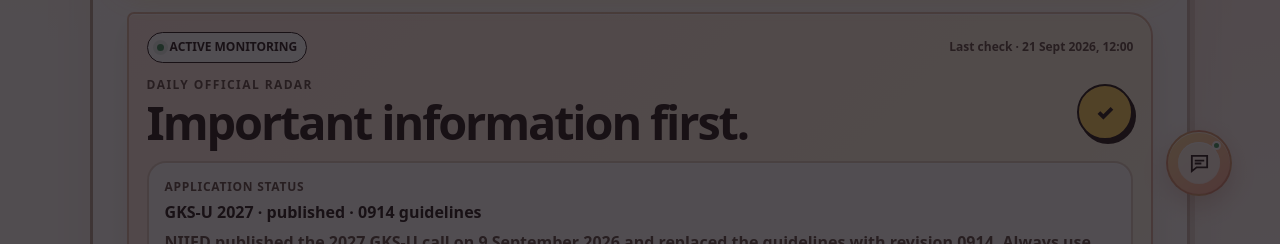
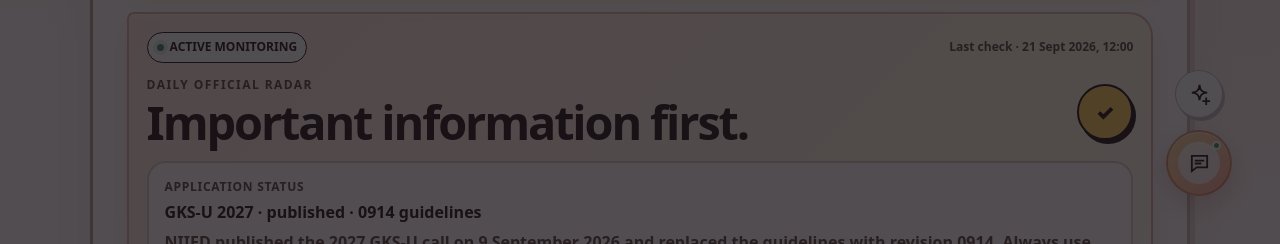
Before and after one commit to DevKAlpha/LearnV, a React (Vite) app: page /gks in a window 1280 px wide. Shown: the part 556-800 px from the top of the page. Built offline with nearby package versions, Linux system fonts and the light colour scheme.

Commit message:
feat(learning): add discreet global learning quick access

```diff
--- a/src/app/App.tsx
+++ b/src/app/App.tsx
@@ -20,6 +20,7 @@ import { InterviewChatbotLauncher } from "@/features/interview-chatbot/presentat
 import { isLearningQa } from "@/infrastructure/config/app-scope";
 import { QaPreviewNotice } from "@/app/layout/QaPreviewNotice";
 import { StoryFolio } from "@/shared/ui/StoryFolio";
+import { LearningQuickAccess } from "@/app/layout/LearningQuickAccess";
 
 const SectionTour = lazy(() => import("@/app/layout/SectionTour").then((module) => ({ default: module.SectionTour })));
 
@@ -92,12 +93,15 @@ export function App() {
         </VisualReadinessGate>
       </main>
 
+      <div className="learning-floating-tools">
+        <LearningQuickAccess key={location.pathname} learning={learning} />
         {!isImmersiveLearningExperience && (
           <InterviewChatbotLauncher
             prioritySkill={learning.analysis.priority?.skill}
             adaptiveFocus={learning.interviewAdaptation.focus}
           />
         )}
+      </div>
 
       {tourReady && visuallyReadyRoute === location.pathname && <Suspense fallback={null}><SectionTour /></Suspense>}
     </div>
--- /dev/null
+++ b/src/app/layout/LearningQuickAccess.tsx
@@ -0,0 +1,64 @@
+import { useEffect, useId, useRef, useState } from "react";
+import type { LearningJourneyController } from "@/application/controllers/useLearningJourney";
+import { useI18n } from "@/application/i18n/I18nContext";
+import { AppIcon } from "@/shared/ui/AppIcon";
+import { LearningJourneyPanel } from "@/shared/ui/LearningJourneyPanel";
+import "@/styles/learning-quick-access.css";
+
+const closeLabels = { es: "Cerrar tu aprendizaje", en: "Close your learning", ko: "학습 요약 닫기" };
+
+/** A quiet disclosure: no timers, badges, auto-opening or additional tracking. */
+export function LearningQuickAccess({ learning }: { learning: LearningJourneyController }) {
+  const { copy, locale } = useI18n();
+  const [open, setOpen] = useState(false);
+  const root = useRef<HTMLDivElement>(null);
+  const trigger = useRef<HTMLButtonElement>(null);
+  const closeButton = useRef<HTMLButtonElement>(null);
+  const id = useId();
+  const close = () => { setOpen(false); trigger.current?.focus({ preventScroll: true }); };
+
+  useEffect(() => {
+    if (!open) return;
+    closeButton.current?.focus({ preventScroll: true });
+    const dismissOutside = (event: PointerEvent) => {
+      if (event.target instanceof Node && !root.current?.contains(event.target)) setOpen(false);
+    };
+    const dismissEscape = (event: KeyboardEvent) => {
+      if (event.key !== "Escape" || event.defaultPrevented) return;
+      event.preventDefault();
+      setOpen(false);
+      trigger.current?.focus({ preventScroll: true });
+    };
+    document.addEventListener("pointerdown", dismissOutside, true);
+    document.addEventListener("keydown", dismissEscape);
+    return () => {
+      document.removeEventListener("pointerdown", dismissOutside, true);
+      document.removeEventListener("keydown", dismissEscape);
+    };
+  }, [open]);
+
+  return <div className="learning-quick-access" ref={root} onBlur={(event) => {
+    if (event.relatedTarget instanceof Node && !event.currentTarget.contains(event.relatedTarget)) setOpen(false);
+  }}>
+    <button className="learning-quick-trigger" type="button" ref={trigger}
+      aria-label={copy.journey.kicker} title={copy.journey.kicker} aria-haspopup="dialog"
+      aria-expanded={open} aria-controls={`${id}-panel`} onClick={() => setOpen(!open)}>
+      <AppIcon name="sparkle" />
+    </button>
+    <div id={`${id}-panel`} className="learning-quick-panel" role="dialog" aria-modal="false"
+      aria-label={copy.journey.kicker} hidden={!open} onClick={(event) => {
+        if (event.target instanceof Element && event.target.closest("a")) close();
+      }}>
+      {open && <>
+        <header className="learning-quick-panel__header">
+          <strong>{copy.journey.kicker}</strong>
+          <button type="button" ref={closeButton} aria-label={closeLabels[locale]} onClick={close}>×</button>
+        </header>
+        <div className="learning-quick-panel__body">
+          <LearningJourneyPanel learning={learning} compact headingId={`${id}-title`} />
+          <p className="learning-quick-panel__privacy">{copy.journey.privacy}</p>
+        </div>
+      </>}
+    </div>
+  </div>;
+}
--- a/src/app/layout/SectionTour.tsx
+++ b/src/app/layout/SectionTour.tsx
@@ -70,7 +70,7 @@ export function getDefinition(pathname: string): TourDefinition {
       step(".page-header--study", t("Un recorrido en orden", "A path in order", "순서가 있는 경로"), t("La pantalla empieza con la ruta inicial y deja el análisis detallado para cuando lo necesites.", "The screen starts with the starter route and leaves detailed analysis for when you need it.", "시작 경로를 먼저 보여 주고 상세 분석은 필요할 때 확인하도록 구성했습니다.")),
       step(".study-start-card", t("Empieza por aquí", "Start here", "여기서 시작하세요"), t("Sigue estas acciones iniciales para construir una base antes de simular.", "Follow these starter actions to build a foundation before simulating.", "시뮬레이션 전 기초를 만들기 위해 시작 활동을 따르세요.")),
       step(".study-language-spaces", t("Idiomas separados", "Separate language spaces", "분리된 언어 공간"), t("Inglés y coreano tienen navegación, pruebas, progreso y materiales independientes.", "English and Korean have independent navigation, tests, progress and materials.", "영어와 한국어는 각각 별도의 탐색, 시험, 진행도와 자료를 가집니다.")),
-      step(".study-next-step", t("Tu siguiente recomendación", "Your next recommendation", "다음 추천"), t("El progreso guardado orienta la acción más útil después de elegir una ruta.", "Saved progress points to the most useful action after choosing a path.", "저장된 진행 상황이 경로 선택 후 가장 유용한 활동을 안내합니다.")),
+      step(".learning-quick-trigger", t("Tu aprendizaje, a mano", "Your learning, at hand", "언제든 학습 요약"), t("El botón de la estrella, encima de la entrevista, abre tu racha y siguiente recomendación cuando quieras consultarlas.", "The star button above the interview opens your streak and next recommendation whenever you want to check them.", "면접 버튼 위 별표를 누르면 연속 학습 기록과 다음 추천을 확인할 수 있습니다.")),
       step(".study-support-drawer", t("Detalle bajo demanda", "Detail on demand", "필요할 때 세부 정보"), t("El análisis y los materiales personalizados se abren solo cuando quieres consultarlos.", "Analysis and personalised materials open only when you want to review them.", "분석과 맞춤 자료는 확인하고 싶을 때만 펼쳐집니다.")),
       step(".study-practice-labs", t("Aplicación práctica", "Applied practice", "응용 연습"), t("Después de construir la base puedes pasar a la candidatura escrita y la entrevista.", "After building the foundation, move on to the written application and interview.", "기초를 만든 뒤 서면 지원과 면접 연습으로 넘어갑니다.")),
     ],
--- a/src/features/study/presentation/pages/StudyPage.tsx
+++ b/src/features/study/presentation/pages/StudyPage.tsx
@@ -7,7 +7,6 @@ import { getLanguagePathSummary as getLanguagePath } from "@/infrastructure/data
 import { advancedPathCopy } from "@/infrastructure/i18n/advanced-path-copy";
 import { PageEmblem } from "@/shared/ui/PageEmblem";
 import type { LearningJourneyController } from "@/application/controllers/useLearningJourney";
-import { LearningJourneyPanel } from "@/shared/ui/LearningJourneyPanel";
 import { isLearningQa } from "@/application/qa/qa-learning-scope";
 import { LanguageCulture } from "@/shared/ui/LanguageCulture";
 import { SceneArt } from "@/shared/ui/SceneArt";
@@ -107,10 +106,6 @@ export function StudyPage({ learning }: { learning: LearningJourneyController })
         </div>
       </section>
 
-      <div className="study-next-step">
-        <LearningJourneyPanel learning={learning} compact />
-      </div>
-
       <details
         className="study-support-drawer"
         open={supportOpen}
--- /dev/null
+++ b/src/styles/learning-quick-access.css
@@ -0,0 +1,51 @@
+/* One dock keeps the learning disclosure above the existing interview button. */
+.learning-floating-tools {
+  --floating-right: 26px;
+  --floating-bottom: max(122px, calc(110px + env(safe-area-inset-bottom)));
+  --floating-chat-size: 62px;
+  --floating-learning-size: 48px;
+  --floating-gap: 12px;
+  position: fixed;
+  z-index: 90;
+  right: var(--floating-right);
+  bottom: var(--floating-bottom);
+  display: grid;
+  grid-template-rows: var(--floating-learning-size) var(--floating-chat-size);
+  justify-items: center;
+  gap: var(--floating-gap);
+  width: var(--floating-chat-size);
+  pointer-events: none;
+}
+.learning-floating-tools .interview-chat-launcher { position: static; grid-row: 2; pointer-events: auto; }
+.learning-quick-access { grid-row: 1; pointer-events: auto; }
+.learning-quick-trigger { display: grid; place-items: center; width: var(--floating-learning-size); height: var(--floating-learning-size); padding: 10px; border: 1.5px solid var(--story-edge); border-radius: 50%; background: var(--paper); color: var(--story-ink); box-shadow: 2px 3px 0 var(--story-edge); cursor: pointer; }
+.learning-quick-trigger .app-icon { width: 23px; height: 23px; }
+.learning-quick-trigger:is(:hover,[aria-expanded="true"]) { border-color: var(--story-ink); background: color-mix(in srgb,var(--yellow) 20%,var(--paper)); }
+.learning-quick-panel { position: fixed; right: var(--floating-right); bottom: calc(var(--floating-bottom) + var(--floating-chat-size) + var(--floating-gap) + var(--floating-learning-size) + 12px); display: flex; flex-direction: column; width: min(420px,calc(100% - 24px)); max-height: calc(100dvh - var(--floating-bottom) - var(--floating-chat-size) - var(--floating-gap) - var(--floating-learning-size) - 24px); overflow: hidden; border: 1.5px solid var(--story-edge); border-radius: 22px; background: var(--paper); color: var(--story-ink); box-shadow: 0 8px 28px #0003; }
+.learning-quick-panel[hidden] { display: none; }
+.learning-quick-panel__header { display: flex; flex-shrink: 0; align-items: center; justify-content: space-between; gap: 12px; padding: 8px 12px 8px 18px; border-bottom: 1px solid var(--story-edge); }
+.learning-quick-panel__header strong { font-size: .8rem; }
+.learning-quick-panel__header button { display: grid; place-items: center; width: 44px; height: 44px; padding: 0; border: 1px solid var(--story-edge); border-radius: 12px; background: var(--paper); color: inherit; font: inherit; font-size: 1.5rem; cursor: pointer; }
+.learning-quick-panel__body { overflow-y: auto; overscroll-behavior: contain; padding: 18px; }
+:root .app-shell--storybook .learning-quick-panel .learning-journey { display: block; margin: 0; padding: 0; border: 0; border-radius: 0; background: none; box-shadow: none; -webkit-backdrop-filter: none; backdrop-filter: none; }
+.learning-quick-panel .learning-journey__heading h2 { font-size: 1.3rem; line-height: 1.25; margin: 0; }
+.learning-quick-panel .learning-journey__heading :is(.eyebrow,.learning-journey__flame) { display: none; }
+:root .learning-quick-panel .learning-journey__stats { grid-template-columns: repeat(2,minmax(0,1fr)); margin-top: 16px; }
+.learning-quick-panel .learning-journey__stat { padding: 10px; }
+.learning-quick-panel .learning-journey__stat strong { font-size: 1.2rem; }
+.learning-quick-panel .learning-journey__stat > span { font-size: .75rem; }
+.learning-quick-panel .learning-journey__stat small { font-size: .7rem; white-space: normal; line-height: 1.4; }
+:root .learning-quick-panel .learning-recommendation { grid-template-columns: minmax(0,1fr); gap: 12px; }
+.learning-quick-panel .learning-recommendation p { font-size: .85rem; line-height: 1.5; }
+.learning-quick-panel .learning-recommendation > div > span { font-size: .65rem; }
+.learning-quick-panel .learning-recommendation a { min-width: 0; min-height: 44px; font-size: .8rem; }
+.learning-quick-panel__privacy { margin: 14px 0 0; font-size: .7rem; color: var(--muted); line-height: 1.5; }
+.learning-quick-panel :is(p,h2,strong,span) { overflow-wrap: anywhere; }
+.learning-quick-access :is(button,a):focus-visible { outline: 3px solid var(--story-ink); outline-offset: 3px; }
+@media (min-width: 560px) { .learning-floating-tools { --floating-right: 42px; --floating-chat-size: 66px; } }
+@media (min-width: 900px) { .learning-floating-tools { --floating-right: max(48px,calc((100vw - 1320px) / 2 + 48px)); --floating-bottom: 48px; } }
+@media (max-width: 559px) { .learning-quick-panel { right: 12px; } }
+@media (max-height: 400px), (max-height: 600px) and (min-width: 560px) {
+  .learning-quick-panel { right: calc(var(--floating-right) + var(--floating-chat-size) + 12px); bottom: 12px; width: min(420px,calc(100% - var(--floating-right) - var(--floating-chat-size) - 24px)); max-height: calc(100dvh - 24px); }
+}
+@media (forced-colors: active) { .learning-quick-trigger, .learning-quick-panel { border-color: ButtonText; } }
```
Also changed, not shown: src/shared/ui/LearningJourneyPanel.tsx (+4 -3 lines), src/styles/app.css, 2 other files (tests, documents, lock files or other folders). Lines whose indentation alone changed are shown as unchanged.
